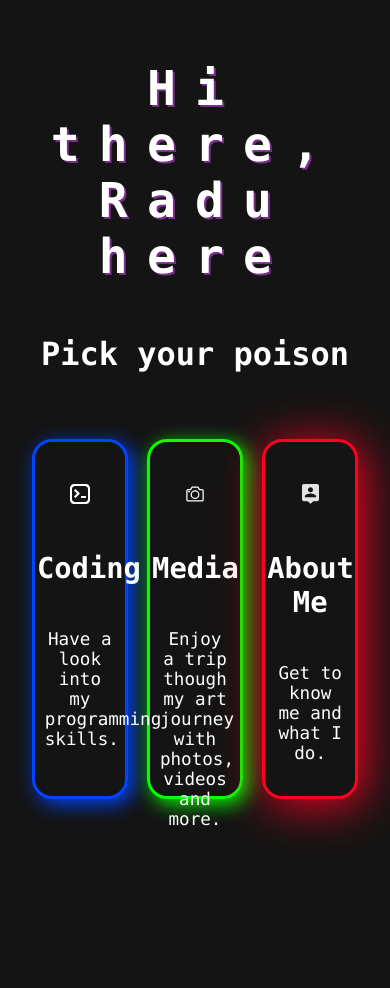
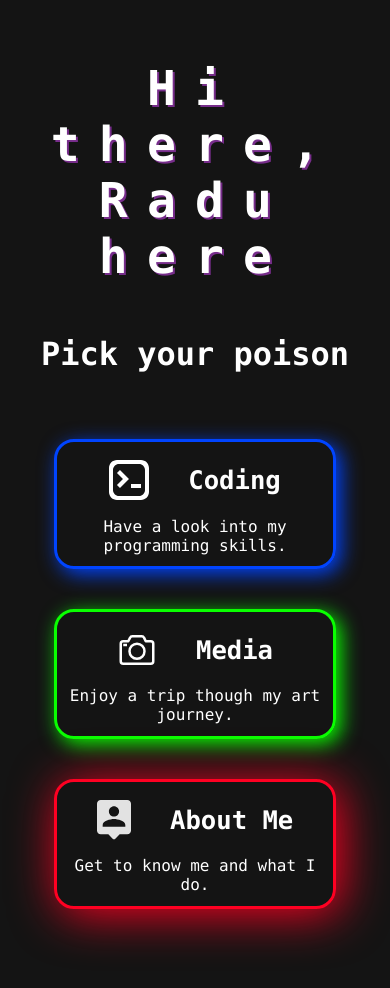
Before and after one commit to Raiduy/portfolio-website, a React (Create React App) app: page / in a window 390 px wide. Shown: the top 988 px of the page. Before the commit the page ends 869 px from the top, so only its background shows below. Built offline with nearby package versions, Linux system fonts and the light colour scheme.

Commit message:
cards responsive

```diff
--- a/src/components/Cards.css
+++ b/src/components/Cards.css
@@ -150,3 +150,48 @@ img {
     box-shadow: 5px 5px 20px #ff0022;
   }
 }
+
+@media only screen and (max-width: 768px) {
+  .cards-container {
+    flex-direction: column;
+  }
+
+  .card {
+    color: #ffffff;
+    text-decoration: none;
+    text-align: center;
+    width: 70%;
+    height: 120px;
+  }
+
+  .inner-row {
+    display: flex;
+    flex-direction: row;
+    align-items: center;
+    justify-content: center;
+  }
+
+  img {
+    padding-top: 10px;
+    padding-right: 10vw;
+    height: 40px;
+  }
+
+  .inner-row>h2 {
+    padding-bottom: 0px;
+    font-size: 1.6rem;
+  }
+
+  .card>p {
+    position: relative;
+    font-size: 1rem;
+    padding-left: 2.5vw;
+    padding-right: 2.5vw;
+    padding-top: 0px;
+    margin-top: 0px;
+  }
+
+  .card.about {
+    margin-bottom: 100px;
+  }
+}
--- a/src/components/Cards.js
+++ b/src/components/Cards.js
@@ -8,20 +8,26 @@ function Cards() {
   return(
       <div class="cards-container">
         <Link to='/code' className="card coding">
+          <div class="inner-row">
             <img src={code} alt="Code"/>
             <h2>Coding</h2>
+          </div>
           <p>Have a look into my programming skills.</p>
         </Link>
 
         <Link to='/media' className="card media">
+          <div class="inner-row">
             <img src={camera} alt="Media"/>
             <h2>Media</h2>
-          <p>Enjoy a trip though my art journey with photos, videos and more.</p>
+          </div>
+          <p>Enjoy a trip though my art journey.</p>
         </Link>
 
         <Link to='/about' className="card about">
+          <div class="inner-row">
             <img src={me} alt="About"/>
             <h2>About Me</h2>
+          </div>
           <p>Get to know me and what I do.</p>
         </Link>
       </div>
```
Lines whose indentation alone changed are shown as unchanged.
